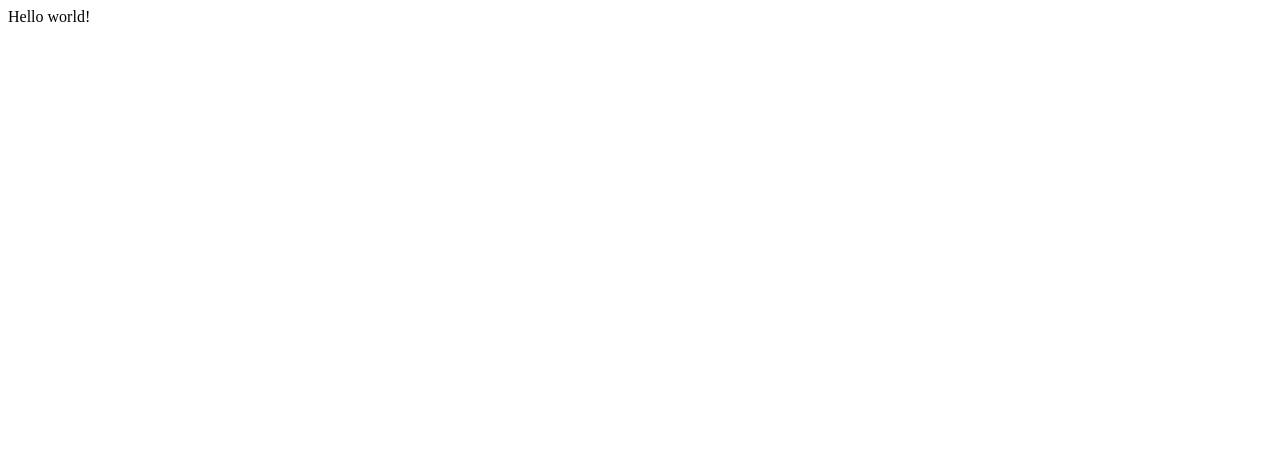
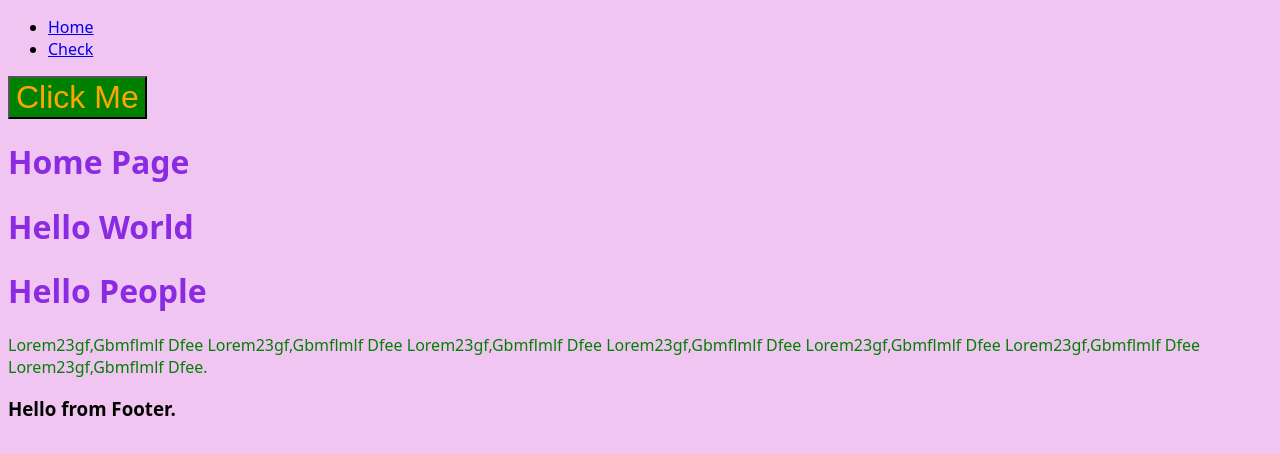
Before and after one commit to Suchismita-Deb/GatsbyLearning, a Gatsby site: page / in a window 1280 px wide. Built offline with nearby package versions, Linux system fonts and the light colour scheme; Gatsby itself is replaced by a stand-in of ours.

Commit message:
basic learning CSS styling

```diff
--- a/gatsby-config.js
+++ b/gatsby-config.js
@@ -8,5 +8,7 @@
  * @type {import('gatsby').GatsbyConfig}
  */
 module.exports = {
-  plugins: [],
+  plugins: [
+    `gatsby-plugin-styled-components`
+  ],
 }
--- a/package.json
+++ b/package.json
@@ -13,9 +13,12 @@
     "test": "echo \"Write tests! -> https://gatsby.dev/unit-testing\" && exit 1"
   },
   "dependencies": {
+    "babel-plugin-styled-components": "^2.1.4",
     "gatsby": "^5.12.4",
+    "gatsby-plugin-styled-components": "^6.12.0",
     "react": "^18.2.0",
-    "react-dom": "^18.2.0"
+    "react-dom": "^18.2.0",
+    "styled-components": "^6.1.0"
   },
   "repository": {
     "type": "git",
--- /dev/null
+++ b/src/components/Footer.js
@@ -0,0 +1,11 @@
+import React from 'react'
+
+const Footer = () => {
+  return (
+    <footer>
+        <h3>Hello from Footer.</h3>
+    </footer>
+  )
+}
+
+export default Footer
--- /dev/null
+++ b/src/components/Layout.css
@@ -0,0 +1,8 @@
+body{
+    font-family: system-ui, -apple-system, BlinkMacSystemFont, 'Segoe UI', Roboto, Oxygen,
+    Ubuntu, Cantarell, 'Open Sans', 'Helvetica Neue', sans-serif;
+    background: rgb(241, 197, 241);
+    h1{
+        color: violet;
+    }
+}
--- /dev/null
+++ b/src/components/Layout.js
@@ -0,0 +1,17 @@
+import React from 'react'
+import Navbar from './Navbar'
+import Footer from './Footer'
+
+import "./Layout.css"
+
+const Layout = ({children}) => {
+    return (
+        <>
+            <Navbar/>
+            {children}
+            <Footer/>
+        </>
+    )
+}
+
+export default Layout
--- /dev/null
+++ b/src/components/Navbar.js
@@ -0,0 +1,19 @@
+import React from 'react'
+import { Link } from 'gatsby'
+
+const Navbar = () => {
+  return (
+    <nav>
+        <ul>
+            <li>
+                <Link to="/">Home</Link>
+            </li>
+            <li>
+                <Link to="/check">Check</Link>
+            </li>
+        </ul>
+    </nav>
+  )
+}
+
+export default Navbar
--- /dev/null
+++ b/src/examples/button.js
@@ -0,0 +1,6 @@
+import styled from 'styled-components';
+export const ExampleButton = styled.button`
+background:green;
+color:orange;
+font-size:2rem;
+`
--- /dev/null
+++ b/src/examples/home.module.css
@@ -0,0 +1,11 @@
+.page{
+    color:green;
+}
+
+.page h1{
+    color: blueviolet;
+}
+
+.text{
+    text-transform: capitalize;
+}
--- a/src/pages/index.js
+++ b/src/pages/index.js
@@ -1,5 +1,21 @@
 import * as React from "react"
+import { Link } from "gatsby"
+import Layout from "../components/Layout"
+import {page,text} from "../examples/home.module.css"
+import { ExampleButton } from "../examples/button"
 
 export default function Home() {
-  return <div>Hello world!</div>
+  return (
+  <Layout>
+    <div className={page}>
+      <ExampleButton>Click Me</ExampleButton>
+      <h1>Home Page</h1>
+      <h1>Hello World</h1>
+      <h1>Hello People</h1>
+      <p className={text}>
+        Lorem23gf,gbmflmlf dfee Lorem23gf,gbmflmlf dfee Lorem23gf,gbmflmlf dfee Lorem23gf,gbmflmlf dfee Lorem23gf,gbmflmlf dfee Lorem23gf,gbmflmlf dfee Lorem23gf,gbmflmlf dfee.
+      </p>
+    </div>
+  </Layout>
+  )
 }
```
Also changed, not shown: src/pages/404.js (added, +9 -0 lines), src/pages/check.js (added, +31 -0 lines), src/pages/company/history.js (added, +15 -0 lines), src/pages/company/index.js (added, +9 -0 lines), 1 other file.
